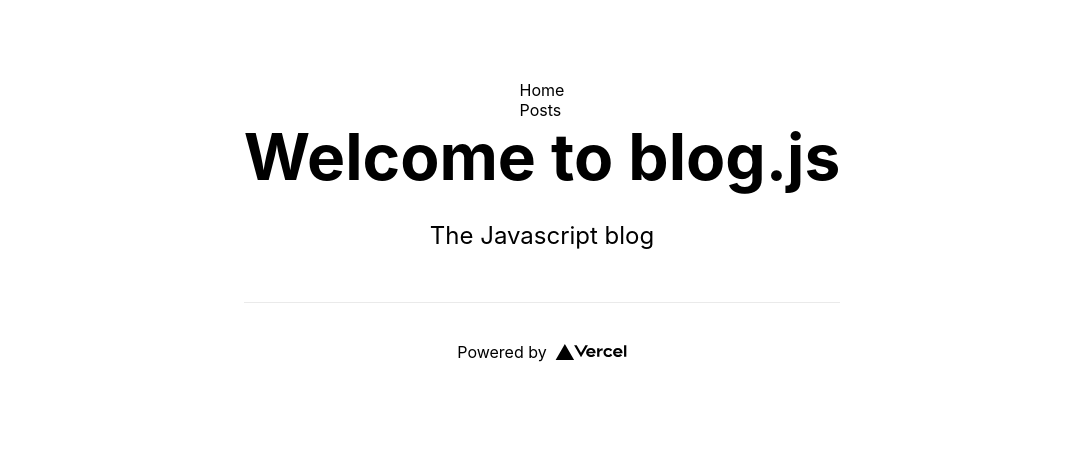
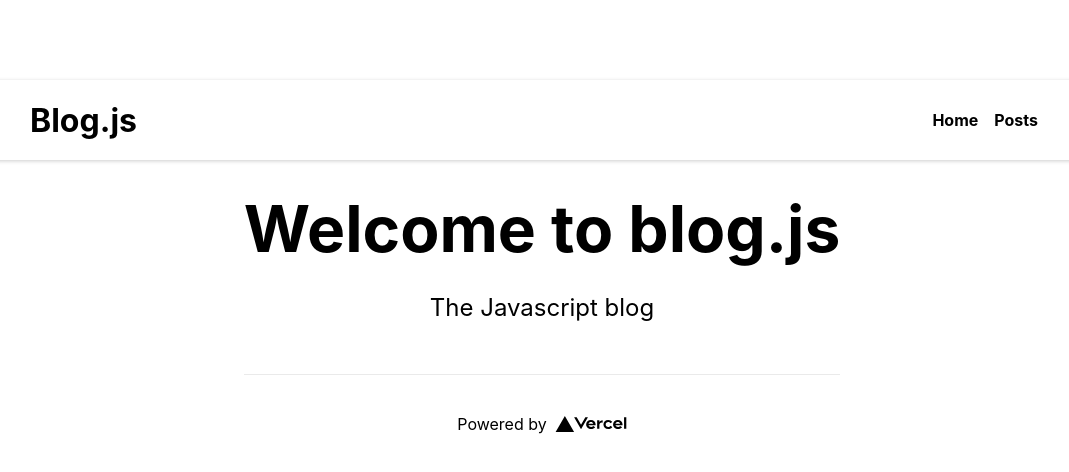
Before and after one commit to fsereno/app_nextBlog, a Next.js app in the folder project/: page / in a window 1280 px wide. Shown: the top 472 px of the page, without its empty margins (98-1167 px from the left). Built offline with nearby package versions, Linux system fonts and the light colour scheme; no server answers; the database is empty.

Commit message:
Started working on content and basic styling, need to use sass

```diff
--- a/project/components/ui/main-navigation.js
+++ b/project/components/ui/main-navigation.js
@@ -1,12 +1,14 @@
 import Link from 'next/link';
+import classes from '../../styles/main-navigation.module.css';
 
 export default function MainNavigation() {
     return (
         <>
-            <header>
-                <Link href="/">Home</Link>
+            <header className={classes.header}>
+                <Link href="/"><a className={`${classes.link} ${classes.logo}`}>Blog.js</a></Link>
                 <nav>
-                    <Link href="/posts">Posts</Link>
+                    <Link href="/"><a className={classes.link}>Home</a></Link>
+                    <Link href="/posts"><a className={classes.link}>Posts</a></Link>
                 </nav>
             </header>
         </>
--- a/project/styles/Headings.module.css
+++ b/project/styles/Headings.module.css
@@ -10,7 +10,7 @@
   }
 
   .title {
-    margin: 0;
+    margin: 2rem 0 0;
     line-height: 1.15;
     font-size: 4rem;
   }
--- /dev/null
+++ b/project/styles/main-navigation.module.css
@@ -0,0 +1,52 @@
+.header {
+  width: 100%;
+  height: 5rem;
+  background-color: #fff;
+  box-shadow: 0 1px 4px rgba(0, 0, 0, 0.2);
+  display: flex;
+  justify-content: space-between;
+  align-items: center;
+  padding: 0 10%;
+}
+
+.logo {
+  font-size: 2rem;
+  margin: 0;
+}
+
+.header ul {
+  list-style: none;
+  margin: 0;
+  padding: 0;
+  display: flex;
+  align-items: baseline;
+}
+
+.header li {
+  margin: 0 1rem;
+}
+
+.header a {
+  text-decoration: none;
+  font-weight: bold;
+}
+
+.header button {
+  font: inherit;
+  background-color: transparent;
+  font-weight: bold;
+  padding: 0.5rem 1.5rem;
+  border-radius: 6px;
+  cursor: pointer;
+}
+
+a.link {
+  margin: 0 1rem 0 0;
+}
+
+a.link:hover,
+a.link:focus,
+a.link:active {
+    color: #0070f3;
+    border-color: #0070f3;
+}
```
Also changed, not shown: project/components/blog/post.js (added, +10 -0 lines), project/pages/posts/[id].js (+4 -3 lines), project/styles/Card.module.css (indentation only).
